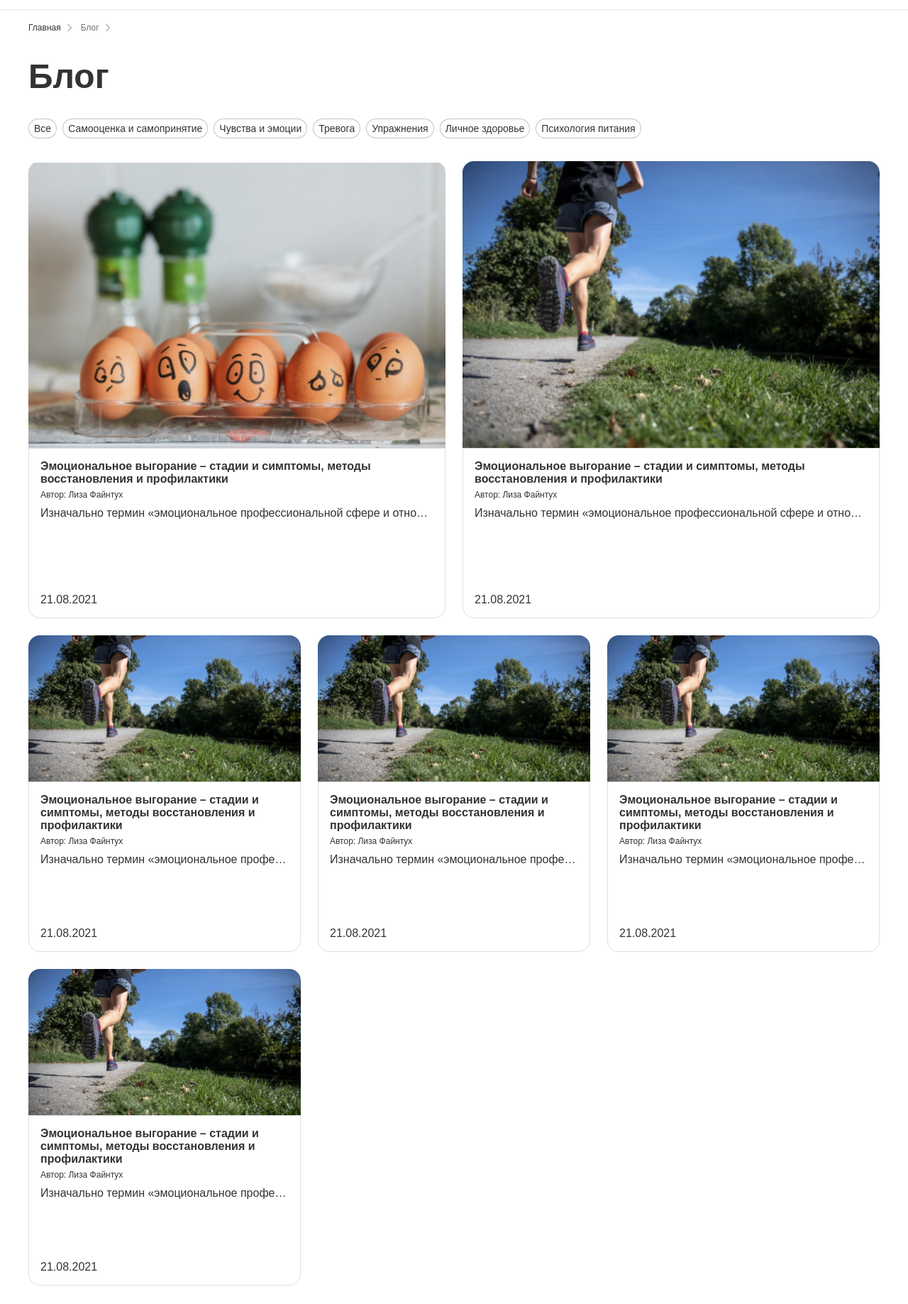
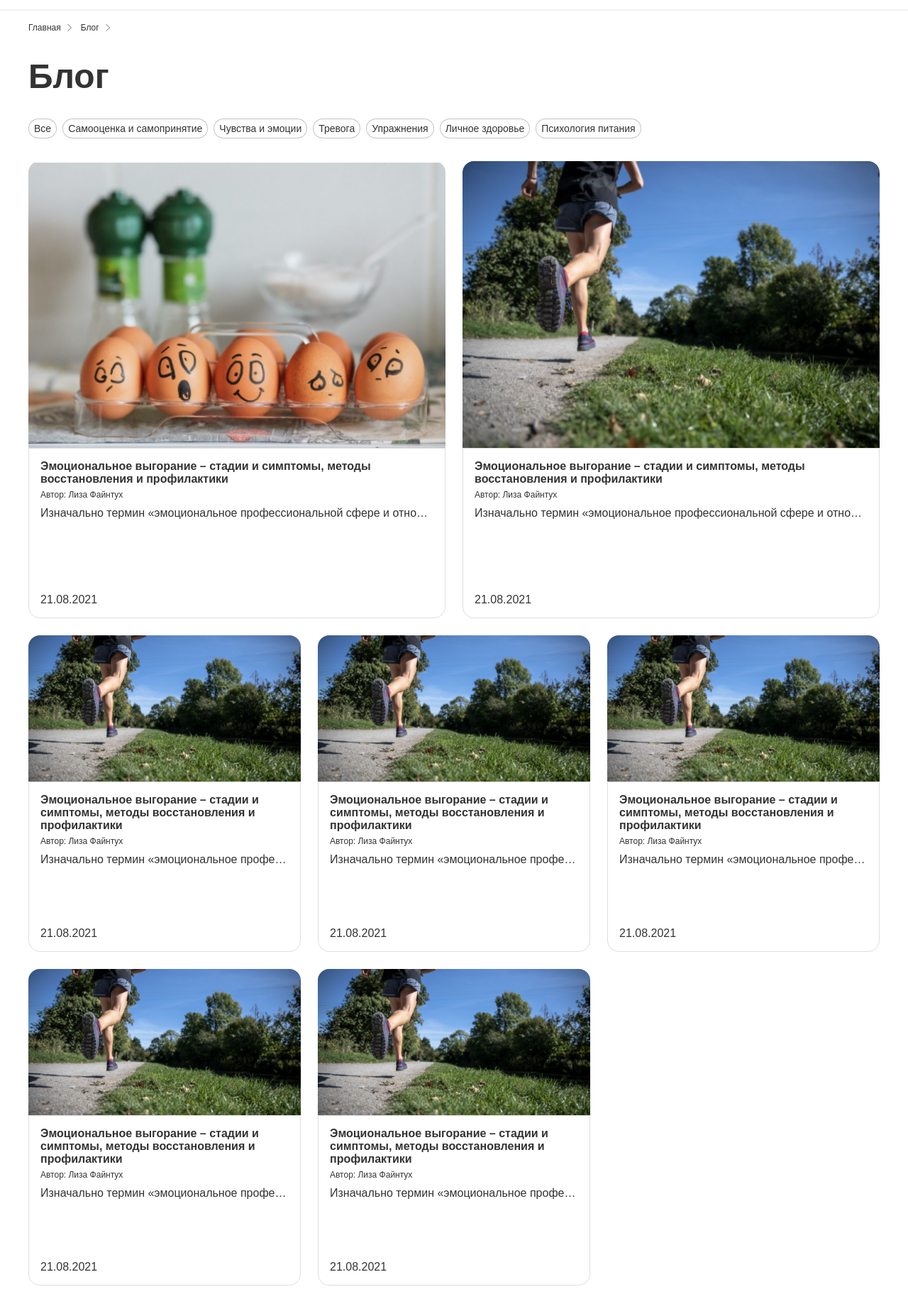
Before and after one commit to koshelnikov/skillfactory-css-layout, a website built with Parcel: page index.html in a window 1280 px wide. Shown: the part 63-1900 px from the top of the page at 71% size. Built offline with nearby package versions, Linux system fonts and the light colour scheme.

Commit message:
live 14.12.2023

```diff
--- a/css/articles/article/__date/article__date.css
+++ b/css/articles/article/__date/article__date.css
@@ -1,4 +1,3 @@
 .article__date {
   margin-top: auto;
-
 }
--- a/css/articles/article/article.css
+++ b/css/articles/article/article.css
@@ -5,8 +5,10 @@
 }
 
 @media screen and (min-width: 768px) {
+
   .article:not(:nth-child(-1n+2)) {
     grid-column: span 3;
+
     > img {
       height: 206px;
     }
@@ -14,11 +16,14 @@
 }
 
 @media screen and (min-width: 1024px) {
+
   .article:nth-child(-1n + 2) {
     grid-column: span 3;
   }
+
   .article:not(:nth-child(-1n+2)) {
     grid-column: span 2;
+
     > img {
       height: 206px;
     }
--- a/css/articles/filter/articles__filter.css
+++ b/css/articles/filter/articles__filter.css
@@ -19,7 +19,7 @@
 /* iPhone 11 */
 @media screen and (min-width: 414px) {
   .articles_filter {
-    overflow: hidden;
+
     flex-wrap: wrap;
     white-space: pre-wrap;
   }
--- a/css/footer/footer.css
+++ b/css/footer/footer.css
@@ -10,6 +10,7 @@
   padding-top: 40px;
   padding-bottom: 16px;
 }
+
 .footer > * {
   color: #fff;
 }
--- a/css/header/__menu/header__menu.css
+++ b/css/header/__menu/header__menu.css
@@ -1,6 +1,5 @@
 .header__menu {
   display: none;
-
   margin-left: 32px;
   flex: 1;
 }
--- a/index.html
+++ b/index.html
@@ -15,7 +15,7 @@
   <link rel="stylesheet" href="css/header/__button/header__button.css">
   <link rel="stylesheet" href="css/header/__logo/header__logo.css">
   <link rel="stylesheet" href="css/header/__menu/header__menu.css">
-  <link rel="stylesheet" href="css/header/__menu__item/header__menu__item.css">
+  <link rel="stylesheet" href="css/header/__menu/__menu__item/header__menu__item.css">
   <link rel="stylesheet" href="css/header/__burger/header__burger.css">
 
   <link rel="stylesheet" href="css/header__line/header__line.css">
@@ -92,12 +92,14 @@
     <nav class="breadcrumb">
       <ul>
         <li class="breadcrumb__item"><span>Главная</span></li>
-        <li class="breadcrumb__item">Блог</li>
+        <li class="breadcrumb__item"><span>Блог</span></li>
       </ul>
     </nav>
     <h1 class="content__header">Блог</h1>
     <div class="articles_filter">
-      <span class="articles__filter__item articles__filter__item-selected">Все</span>
+      <span class="articles__filter__item articles__filter__item-selected">
+        Все
+      </span>
       <span class="articles__filter__item">Самооценка и самопринятие</span>
       <span class="articles__filter__item">Чувства и эмоции</span>
       <span class="articles__filter__item">Тревога</span>
@@ -167,6 +169,15 @@
           <span class="article__date">21.08.2021</span>
         </div>
       </div>
+      <div class="article">
+        <img class="article__image" src="/img/articles/2.png" alt="Article name"/>
+        <div class="article__body">
+          <span class="article__header">Эмоциональное выгорание – стадии и симптомы, методы восстановления и профилактики</span>
+          <span class="article__author">Автор: Лиза Файнтух</span>
+          <span class="article__description">Изначально термин «эмоциональное профессиональной сфере и относился</span>
+          <span class="article__date">21.08.2021</span>
+        </div>
+      </div>
     </section>
     <div class="more">
        <button class="button button-secondary">Ещё</button>
```
Also changed, not shown: example_server_date.json (added, +8 -0 lines), css/header/__menu/__menu__item/header__menu__item.css (renamed from css/header/__menu__item/header__menu__item.css).
